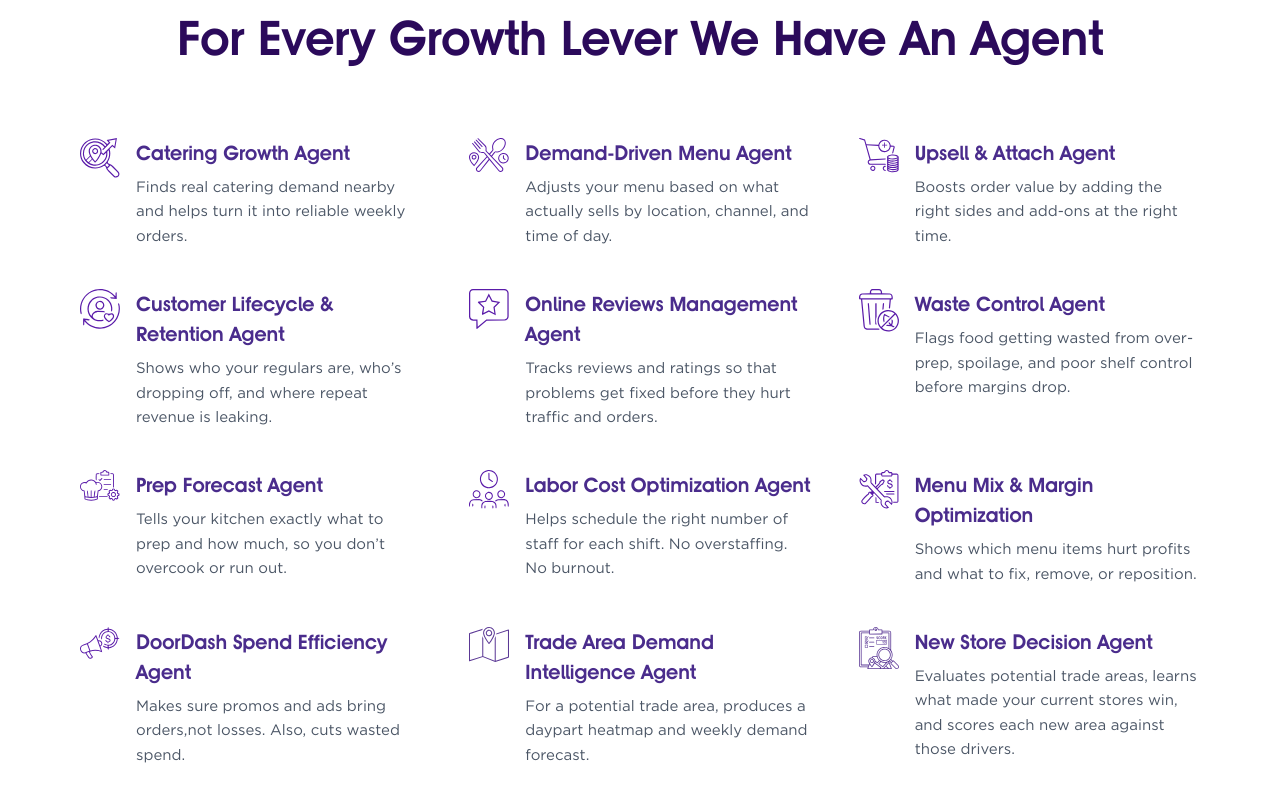
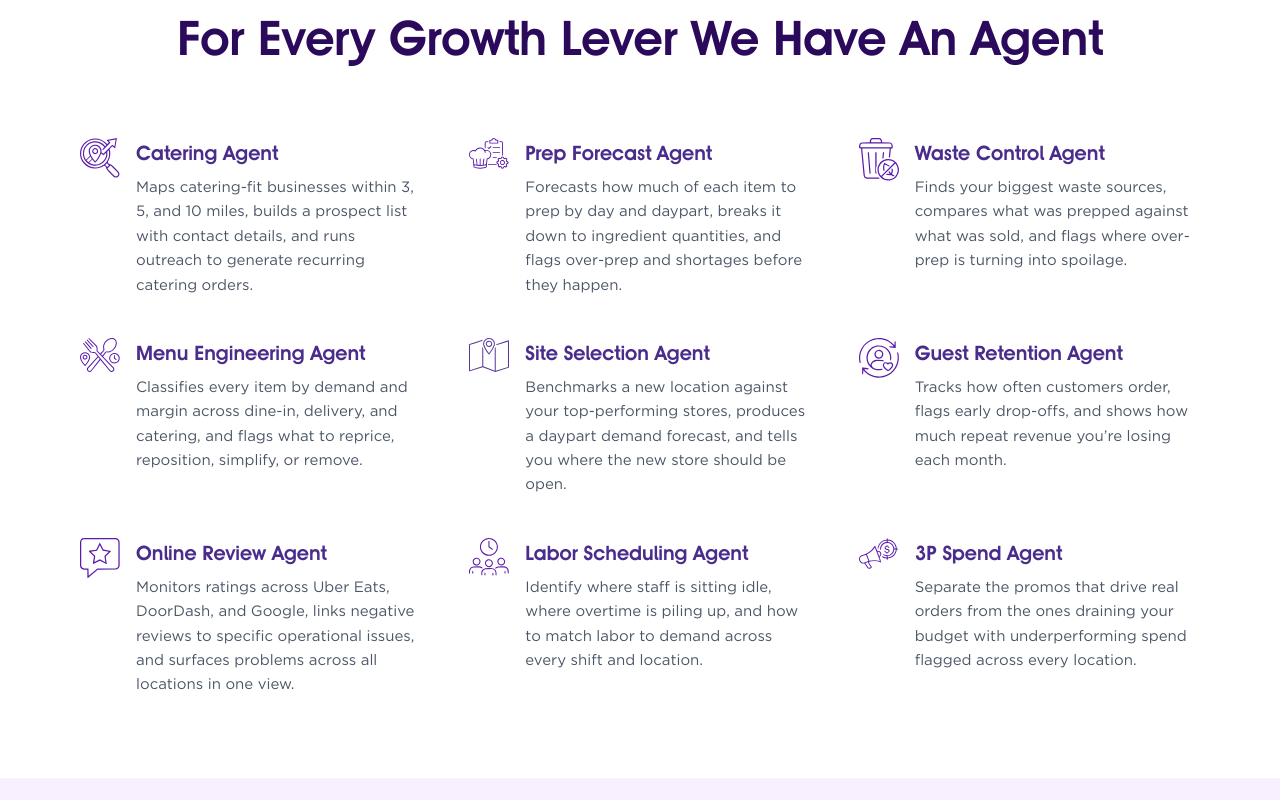
Before and after one commit to AnushkaAgr/Kutlerri, a Next.js app: page / in a window 1280 px wide. Shown: the part 1500-2300 px from the top of the page. Built offline with nearby package versions, Linux system fonts and the light colour scheme.

Commit message:
Growth Section's Agents Updated

```diff
--- a/components/growth-section.tsx
+++ b/components/growth-section.tsx
@@ -17,65 +17,55 @@ import Icon12 from "../public/images/icons/ExpansionFit.svg"
 
 const agents = [
   {
-    title: "Catering Growth Agent",
-    desc: "Finds real catering demand nearby and helps turn it into reliable weekly orders.",
+    title: "Catering Agent",
+    desc: "Maps catering-fit businesses within 3, 5, and 10 miles, builds a prospect list with contact details, and runs outreach to generate recurring catering orders.",
     icon: Icon1,
   },
   {
-    title: "Demand-Driven Menu Agent",
-    desc: "Adjusts your menu based on what actually sells by location, channel, and time of day.",
+    title: "Prep Forecast Agent",
+    desc: "Forecasts how much of each item to prep by day and daypart, breaks it down to ingredient quantities, and flags over-prep and shortages before they happen.",
+    icon: Icon7,
+  },
+  {
+    title: "Waste Control Agent",
+    desc: "Finds your biggest waste sources, compares what was prepped against what was sold, and flags where over-prep is turning into spoilage.",
+    icon: Icon6,
+  },
+  {
+    title: "Menu Engineering Agent",
+    desc: "Classifies every item by demand and margin across dine-in, delivery, and catering, and flags what to reprice, reposition, simplify, or remove.",
     icon: Icon2,
   },
   {
-    title: "Upsell & Attach Agent",
-    desc: "Boosts order value by adding the right sides and add-ons at the right time.",
-    icon: Icon3,
+    title: "Site Selection Agent",
+    desc: "Benchmarks a new location against your top-performing stores, produces a daypart demand forecast, and tells you where the new store should be open.",
+    icon: Icon11,
   },
+
   {
-    title: "Customer Lifecycle & Retention Agent",
-    desc: "Shows who your regulars are, who’s dropping off, and where repeat revenue is leaking.",
+    title: "Guest Retention Agent",
+    desc: "Tracks how often customers order, flags early drop-offs, and shows how much repeat revenue you’re losing each month.",
     icon: Icon4,
   },
   {
-    title: "Online Reviews Management Agent",
-    desc: "Tracks reviews and ratings so that problems get fixed before they hurt traffic and orders.",
+    title: "Online Review Agent",
+    desc: "Monitors ratings across Uber Eats, DoorDash, and Google, links negative reviews to specific operational issues, and surfaces problems across all locations in one view.",
     icon: Icon5,
   },
+
+
   {
-    title: "Waste Control Agent",
-    desc: "Flags food getting wasted from over-prep, spoilage, and poor shelf control before margins drop.",
-    icon: Icon6,
-  },
-  {
-    title: "Prep Forecast Agent",
-    desc: "Tells your kitchen exactly what to prep and how much, so you don’t overcook or run out.",
-    icon: Icon7,
-  },
-  {
-    title: "Labor Cost Optimization Agent",
-    desc: "Helps schedule the right number of staff for each shift. No overstaffing. No burnout.",
+    title: "Labor Scheduling Agent",
+    desc: "Identify where staff is sitting idle, where overtime is piling up, and how to match labor to demand across every shift and location.",
     icon: Icon8,
   },
+
   {
-    title: "Menu Mix & Margin Optimization ",
-    desc: "Shows which menu items hurt profits and what to fix, remove, or reposition.",
-    icon: Icon9,
-  },
-  {
-    title: "DoorDash Spend Efficiency Agent",
-    desc: "Makes sure promos and ads bring orders,not losses. Also, cuts wasted spend.",
+    title: "3P Spend Agent",
+    desc: "Separate the promos that drive real orders from the ones draining your budget with underperforming spend flagged across every location.",
     icon: Icon10,
   },
-  {
-    title: "Trade Area Demand Intelligence Agent",
-    desc: "For a potential trade area, produces a daypart heatmap and weekly demand forecast.",
-    icon: Icon11,
-  },
-  {
-    title: "New Store Decision Agent",
-    desc: "Evaluates potential trade areas, learns what made your current stores win, and scores each new area against those drivers.",
-    icon: Icon12,
-  },
+
 ]
 
 
```
Also changed, not shown: 1 other file (tests, documents, lock files or other folders).
